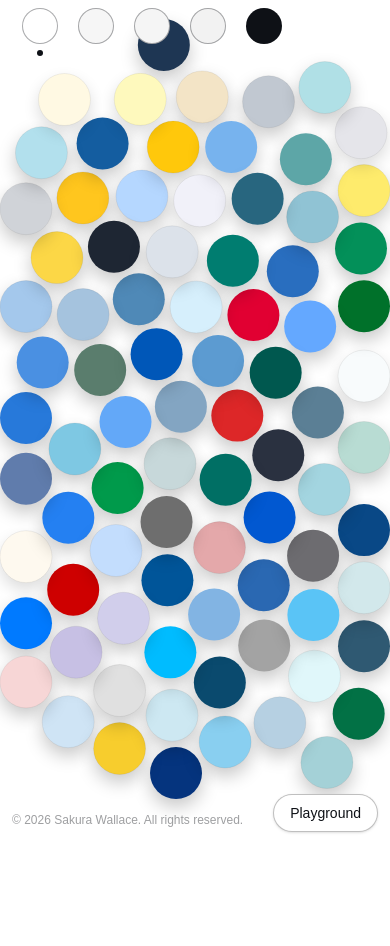
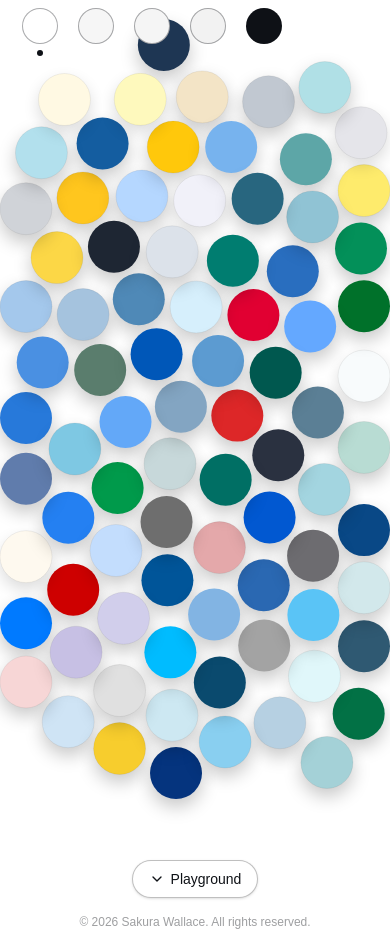
Before and after one commit to o6o6ooo/colour-bubbles, a Next.js app: page / in a window 390 px wide. Before the commit the page ends 844 px from the top, so only its background shows below. Built offline with nearby package versions, Linux system fonts and the light colour scheme.

Commit message:
ui: Centre the mobile playground toggle and add directional chevrons

```diff
--- a/src/app/components/ColourPlayground.tsx
+++ b/src/app/components/ColourPlayground.tsx
@@ -1,6 +1,6 @@
 "use client";
 
-import { FileDown, Share } from "lucide-react";
+import { ChevronDown, FileDown, Share } from "lucide-react";
 import { useEffect, useRef, useState } from "react";
 import { createPalettePng, downloadPalettePng } from "./palettePng";
 
@@ -76,10 +76,22 @@ export default function ColourPlayground({ open, onToggle, selected, basicColour
     }
   }
 
+  const toggleButton = (
+    <button
+      type="button"
+      aria-expanded={open}
+      aria-controls="colour-playground"
+      className="inline-flex items-center gap-1.5 rounded-full border border-black/25 bg-white px-4 py-2 text-sm font-medium text-[#0E1116] shadow-sm sm:aria-expanded:ml-2.5"
+      onClick={togglePlayground}
+    >
+      <ChevronDown size={16} aria-hidden="true" className={open ? "rotate-180 sm:rotate-0" : "sm:rotate-180"} />
+      Playground
+    </button>
+  );
+
   return (
-    <aside ref={sectionRef} className={`flex flex-col items-end gap-2 sm:absolute sm:bottom-5 sm:right-5 sm:p-0 ${open
-      ? "px-3 py-4"
-      : "absolute bottom-3 right-3"}`}>
+    <aside ref={sectionRef} className="flex flex-col items-end gap-2 px-3 py-4 sm:absolute sm:bottom-5 sm:right-5 sm:p-0">
+      <div className="self-center sm:hidden">{toggleButton}</div>
       {open && (
         <div role="group" aria-label="Basic paint colours" className="grid w-full max-w-[19rem] grid-cols-6 gap-2 pt-3 sm:max-w-[21.75rem] sm:gap-3">
           {basicColours.map((colour) => (
@@ -133,7 +145,7 @@ export default function ColourPlayground({ open, onToggle, selected, basicColour
       )}
 
       {open && exportError && <p role="alert" className="rounded bg-background px-2 py-1 text-sm">{exportError}</p>}
-      <div className="flex items-center gap-1">
+      <div className={`items-center gap-1 sm:flex ${open ? "flex" : "hidden"}`}>
         {open && (
           <>
             {canSharePng && (
@@ -146,15 +158,7 @@ export default function ColourPlayground({ open, onToggle, selected, basicColour
             </button>
           </>
         )}
-        <button
-          type="button"
-          aria-expanded={open}
-          aria-controls="colour-playground"
-          className="rounded-full border border-black/25 bg-white px-4 py-2 text-sm font-medium text-[#0E1116] shadow-sm aria-expanded:ml-2.5"
-          onClick={togglePlayground}
-        >
-          Playground
-        </button>
+        <div className="hidden sm:block">{toggleButton}</div>
       </div>
     </aside>
   );
--- a/src/app/page.tsx
+++ b/src/app/page.tsx
@@ -67,9 +67,7 @@ export default function Page() {
         onPaint={paint}
       />
 
-      <footer className={`pointer-events-none text-xs opacity-40 transition-colors duration-300 sm:absolute sm:bottom-6 sm:inset-x-0 sm:p-0 sm:text-center ${open
-        ? "px-3 pb-[max(1rem,env(safe-area-inset-bottom))]"
-        : "absolute bottom-4 left-3 right-32"}`}>
+      <footer className="pointer-events-none px-3 pb-[max(1rem,env(safe-area-inset-bottom))] text-center text-xs opacity-40 transition-colors duration-300 sm:absolute sm:inset-x-0 sm:bottom-6 sm:p-0">
         © {new Date().getFullYear()} Sakura Wallace. All rights reserved.
       </footer>
     </main>
```
